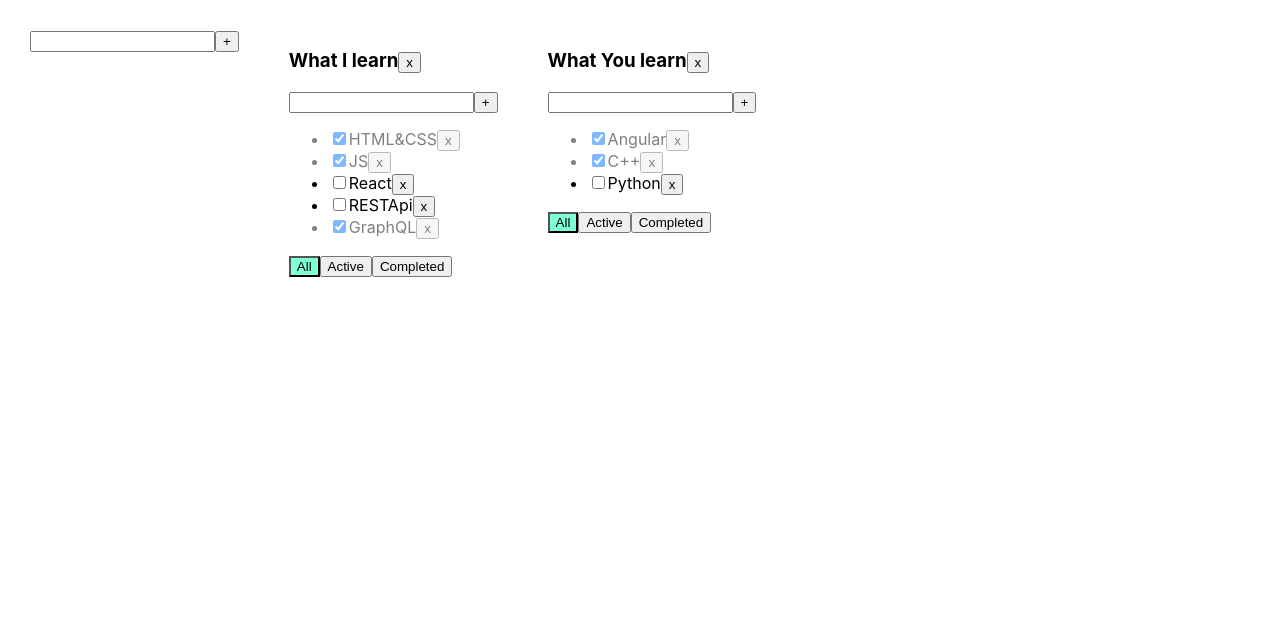
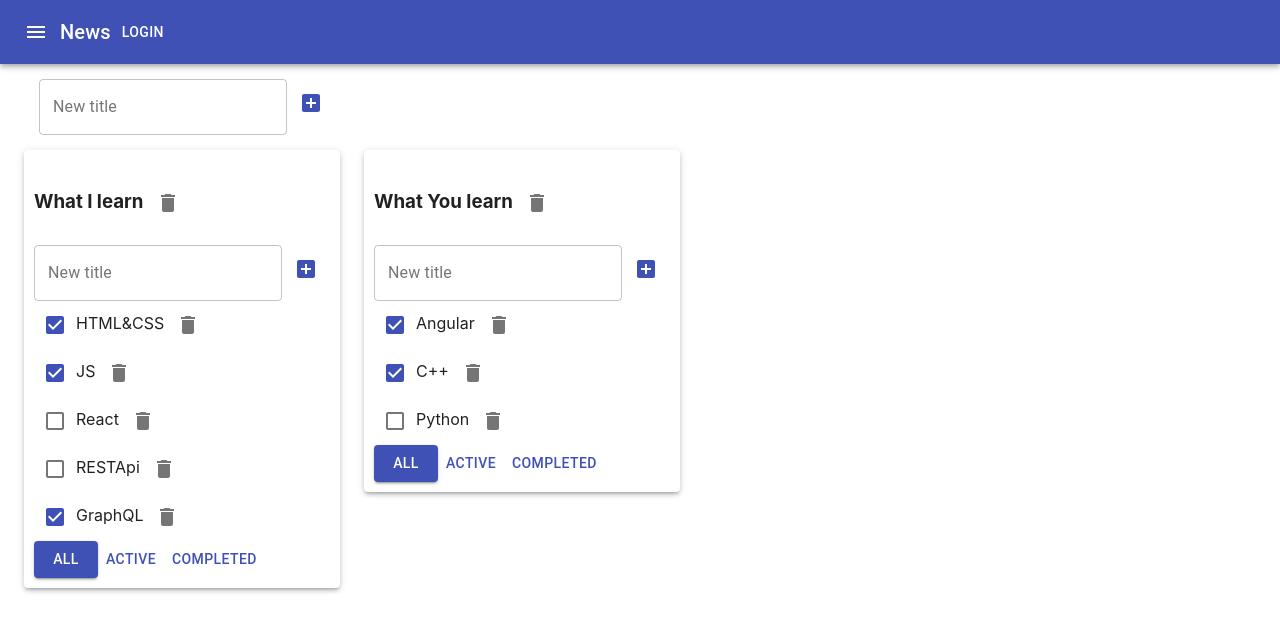
Before and after one commit to DmitryPatskalev/todoListProject, a React (Create React App) app: page / in a window 1280 px wide. Shown: the top 632 px of the page. Built offline with nearby package versions, Linux system fonts and the light colour scheme.

Commit message:
07_MaterialUI

```diff
--- a/package.json
+++ b/package.json
@@ -4,6 +4,8 @@
   "version": "0.1.0",
   "private": true,
   "dependencies": {
+    "@material-ui/core": "^4.12.4",
+    "@material-ui/icons": "^4.11.3",
     "@testing-library/jest-dom": "^5.16.5",
     "@testing-library/react": "^13.4.0",
     "@testing-library/user-event": "^13.5.0",
--- a/src/App.css
+++ b/src/App.css
@@ -1,24 +1,24 @@
-.App {
-    padding: 30px;
-    display: flex;
-}
+/*.App {*/
+/*    padding: 30px;*/
+/*    display: flex;*/
+/*}*/
 
-.App > div {
-    margin-right: 50px;
-}
+/*.App > div {*/
+/*    margin-right: 50px;*/
+/*}*/
 
-.error {
-    border: red 1px solid;
-}
+/*.error {*/
+/*    border: red 1px solid;*/
+/*}*/
 
-.error-message {
-    color: red;
-}
+/*.error-message {*/
+/*    color: red;*/
+/*}*/
 
-.active-filter {
-    background-color: aquamarine;
-}
+/*.active-filter {*/
+/*    background-color: aquamarine;*/
+/*}*/
 
-.is-done {
-    opacity: 0.5;
-}
+/*.is-done {*/
+/*    opacity: 0.5;*/
+/*}*/
--- a/src/App.tsx
+++ b/src/App.tsx
@@ -5,6 +5,8 @@ import {v1} from "uuid";
 import {TasksType} from "./component/Tasks";
 import {FilterValueType} from "./component/ButtonFilterTasks";
 import {AddItemForm} from "./component/AddItemForm";
+import {AppBar, Button, Container, Grid, IconButton, Paper, Toolbar, Typography} from "@material-ui/core";
+import {Menu} from "@material-ui/icons";
 
 
 export type TodoListType = {
@@ -96,8 +98,22 @@ function App() {
 
 	 return (
 		 <div className="App">
+				<AppBar position={'static'}>
+					 <Toolbar>
+							<IconButton edge="start" color="inherit" aria-label="menu">
+								 <Menu/>
+							</IconButton>
+							<Typography variant="h6">
+								 News
+							</Typography>
+							<Button color="inherit">Login</Button>
+					 </Toolbar>
+				</AppBar>
+				<Container fixed>
+					 <Grid container style={{padding: '15px'}}>
 							<AddItemForm addItem={addTodoList}/>
-
+					 </Grid>
+					 <Grid container spacing={3}>
 							{todoLists.map(tl => {
 								 let taskForTodolist = tasks[tl.id]
 								 if (tl.filter === 'Active') {
@@ -106,7 +122,9 @@ function App() {
 								 if (tl.filter === 'Completed') {
 										taskForTodolist = tasks[tl.id].filter(t => t.isDone)
 								 }
-					 return <TodoList
+								 return <Grid item>
+										<Paper elevation={3} style={{padding: '10px'}}>
+											 <TodoList
 												 key={tl.id}
 												 todoListId={tl.id}
 												 todoListTitle={tl.title}
@@ -120,8 +138,11 @@ function App() {
 												 changeTaskTitle={changeTaskTitle}
 												 changeTodoListTitle={changeTodoListTitle}
 											 />
+										</Paper>
+								 </Grid>
 							})}
-
+					 </Grid>
+				</Container>
 		 </div>
 	 );
 }
--- a/src/component/AddItemForm.tsx
+++ b/src/component/AddItemForm.tsx
@@ -1,4 +1,6 @@
 import React, {ChangeEvent, KeyboardEvent, useState} from "react";
+import {Button, IconButton, TextField} from "@material-ui/core";
+import {AddBox} from "@material-ui/icons";
 
 type AddItemFormType = {
 	 addItem: (title: string) => void
@@ -28,16 +30,18 @@ export const AddItemForm: React.FC<AddItemFormType> = ({addItem}) => {
 
 	 return (
 		 <div>
-				<input
+				<TextField
+					variant={'outlined'}
+					error={!!error}
+					label={'New title'}
 					value={newTaskTitle}
+					helperText={error}
 					onChange={onChangeHundler}
 					onKeyPress={onKeyPressHundler}
-					className={error ? 'error' : ''}
 				/>
-				<button
-					onClick={addNewItem}>+
-				</button>
-				{error && <div className='error-message'>{error}</div>}
+				<IconButton color={'primary'} onClick={addNewItem}>
+					 <AddBox/>
+				</IconButton>
 		 </div>
 	 )
 }
--- a/src/component/ButtonFilterTasks.tsx
+++ b/src/component/ButtonFilterTasks.tsx
@@ -1,4 +1,5 @@
 import React from 'react';
+import {Button} from "@material-ui/core";
 
 
 export type FilterValueType = 'All' | 'Active' | 'Completed'
@@ -21,16 +22,25 @@ export const ButtonFilterTasks: React.FC<FilterChangeTasksType> = ({changeFilter
 			changeFilterTask(todoListId, 'Completed')
 	 }
 
-	 const styleButtonAll = filter === 'All' ? 'active-filter' : ''
-	 const styleButtonActive = filter === 'Active' ? 'active-filter' : ''
-	 const styleButtonCompleted = filter === 'Completed' ? 'active-filter' : ''
+	 // const styleButtonAll = filter === 'All' ? 'active-filter' : ''
+	 // const styleButtonActive = filter === 'Active' ? 'active-filter' : ''
+	 // const styleButtonCompleted = filter === 'Completed' ? 'active-filter' : ''
 
 
 	 return (
 		 <div>
-				<button onClick={onAllButton} className={styleButtonAll}>All</button>
-				<button onClick={onActiveButton} className={styleButtonActive}>Active</button>
-				<button onClick={onCompletedButton} className={styleButtonCompleted}>Completed</button>
+				<Button
+					onClick={onAllButton}
+					variant={filter === 'All' ? "contained" : undefined}
+					color={'primary'}>All</Button>
+				<Button
+					onClick={onActiveButton}
+					variant={filter === 'Active' ? "contained" : undefined}
+					color={'primary'}>Active</Button>
+				<Button
+					onClick={onCompletedButton}
+					variant={filter === 'Completed' ? "contained" : undefined}
+					color={'primary'}>Completed</Button>
 		 </div>
 	 );
 };
--- a/src/component/EditableSpan.tsx
+++ b/src/component/EditableSpan.tsx
@@ -1,4 +1,5 @@
 import React, {ChangeEvent, useState} from 'react';
+import {TextField} from "@material-ui/core";
 
 type EditableSpanType = {
 	 title: string
@@ -25,7 +26,7 @@ export const EditableSpan: React.FC<EditableSpanType> = ({title, onChange}) => {
 	 return (
 		 <>
 				{edit ?
-					<input
+					<TextField
 						value={newValue}
 						onChange={onChangeHundler}
 						onBlur={activateViewMode}
--- a/src/component/Tasks.tsx
+++ b/src/component/Tasks.tsx
@@ -1,5 +1,7 @@
 import React, {ChangeEvent} from 'react';
 import {EditableSpan} from "./EditableSpan";
+import {Checkbox, IconButton} from "@material-ui/core";
+import {Delete} from "@material-ui/icons";
 
 
 export type TasksType = {
@@ -19,7 +21,7 @@ export type TasksPropsType = {
 export const Tasks: React.FC<TasksPropsType> = ({tasks, removeTask, changeTaskStatus, todoListId, changeTaskTitle}) => {
 
 	 return (
-		 <ul>
+		 <>
 				{tasks.map(t => {
 					 const changeStatus = (event: ChangeEvent<HTMLInputElement>) => {
 							changeTaskStatus(todoListId, t.id, event.currentTarget.checked)
@@ -31,16 +33,18 @@ export const Tasks: React.FC<TasksPropsType> = ({tasks, removeTask, changeTaskSt
 							changeTaskTitle(todoListId, t.id, title)
 					 }
 
-					 return <li key={t.id} className={t.isDone ? 'is-done' : ''}>
-							<input
-								type="checkbox"
+					 return <div key={t.id} className={t.isDone ? 'is-done' : ''}>
+							<Checkbox
+								color={'primary'}
 								checked={t.isDone}
 								onChange={changeStatus}
 							/>
 							<EditableSpan onChange={changeTitle} title={t.title}/>
-							<button onClick={deleteTasks}>x</button>
-					 </li>
+							<IconButton onClick={deleteTasks}>
+								 <Delete/>
+							</IconButton>
+					 </div>
 				})}
-		 </ul>
+		 </>
 	 );
 };
--- a/src/component/TodoList.tsx
+++ b/src/component/TodoList.tsx
@@ -3,6 +3,8 @@ import {ButtonFilterTasks, FilterValueType} from "./ButtonFilterTasks";
 import {Tasks, TasksType} from "./Tasks";
 import {AddItemForm} from "./AddItemForm";
 import {EditableSpan} from "./EditableSpan";
+import {IconButton} from "@material-ui/core";
+import {Delete} from "@material-ui/icons";
 
 
 export type TodoListType = {
@@ -50,7 +52,9 @@ export const TodoList: React.FC<TodoListType> = ({
 		 <div>
 				<h3>
 					 <EditableSpan title={todoListTitle} onChange={changeTodoTitle}/>
-					 <button onClick={deleteTodoList}>x</button>
+					 <IconButton onClick={deleteTodoList}>
+							<Delete/>
+					 </IconButton>
 				</h3>
 
 				<div>
```
Also changed, not shown: 1 other file (tests, documents, lock files or other folders). Lines whose indentation alone changed are shown as unchanged.
